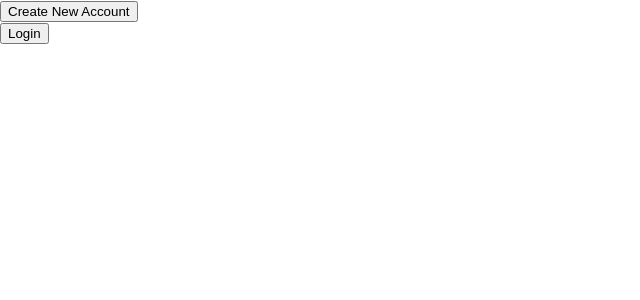
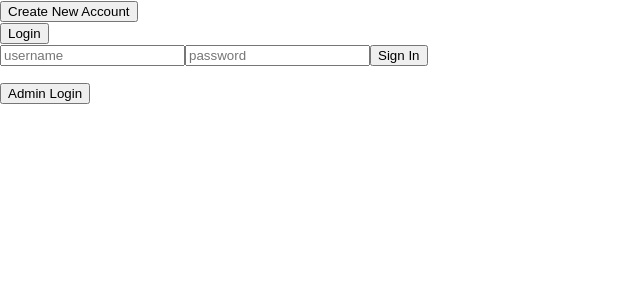
Before and after one commit to m11nh/Habit-Tracker, a React (Create React App) app in the folder code/frontend/: page / in a window 1280 px wide. Both pictures are taken after a click on the button "Login". Shown: the top 300 px of the page, without its empty margins (0-640 px from the left). Built offline with nearby package versions, Linux system fonts and the light colour scheme.

Commit message:
completed admin login authentification

```diff
--- a/code/frontend/src/App.js
+++ b/code/frontend/src/App.js
@@ -3,6 +3,7 @@ import logo from './logo.svg';
 import './App.css';
 import SignupContainer from './containers/SignupContainer'
 import LoginContainer from './containers/LoginContainer'
+import AdminLoginContainer from './containers/AdminLoginContainer'
 import Logout from './containers/Logout'
 import { TimeDateContainer } from './containers/TimeDateContainer'
 import { Habits }from './containers/Habits'
@@ -10,8 +11,9 @@ import Account from './containers/Account'
 
 function App() {
  	localStorage.setItem("API", "http://127.0.0.1:5000/")
+	//localStorage.setItem("type", "")
  	// user is logged in
- 	if (localStorage.getItem("userId")) {
+ 	if (localStorage.getItem("type") === "user") {
 		return (
 			<div>
 				<Logout />
@@ -22,12 +24,23 @@ function App() {
 		);
 	}
 
+	// admin is logged in
+	else if (localStorage.getItem("type") === "admin") {
+		return (
+			<div>
+				<Logout />
+				WATS UP G's
+			</div>
+		)
+	}
+
 	// user not logged in
 	else {
 		return (
 			<div>
 				<SignupContainer />
 				<LoginContainer />
+				<AdminLoginContainer />
 				{localStorage.getItem("message")}
 			</div>
 		)
--- a/code/frontend/src/containers/AdminLoginContainer.js
+++ b/code/frontend/src/containers/AdminLoginContainer.js
@@ -1,8 +1,34 @@
 import React, { useState } from "react"
+import AdminLoginComponent from "./components/AdminLoginComponent"
+import handleAdminLogin from "./components/formHandling/handleAdminLogin"
 
 function AdminLoginContainer() {
+	const [formVisibility, setFormVisibility] = useState("none")
 	const [username, setUsername] = useState("")
 	const [password, setPassword] = useState("")
+	const [errors, setErrors] = useState("")
+
+	function handleSubmit(event) {
+		handleAdminLogin(username, password, setErrors)
+		event.preventDefault()
+	}
+
+	return (
+		<AdminLoginComponent
+			formVisibility={formVisibility}
+			setFormVisibility={setFormVisibility}
+
+			username={username}
+			setUsername={setUsername}
+
+			password={password}
+			setPassword={setPassword}
+
+			handleSubmit={handleSubmit}
+
+			errors={errors}
+		/>
+	)
 
 }
 
--- a/code/frontend/src/containers/LoginContainer.js
+++ b/code/frontend/src/containers/LoginContainer.js
@@ -3,7 +3,7 @@ import LoginComponent from "./components/LoginComponent"
 import handleLogin from "./components/formHandling/handleLogin"
 
 function LoginContainer() {
-	const [formVisibility, setFormVisibility] = useState("")
+	const [formVisibility, setFormVisibility] = useState("None")
 	const [username, setUsername] = useState("")
 	const [password, setPassword] = useState("")
 	const [errors, setErrors] = useState("")
--- a/code/frontend/src/containers/Logout.js
+++ b/code/frontend/src/containers/Logout.js
@@ -4,6 +4,7 @@ function Logout() {
 	function handleClick(event) {
 		localStorage.removeItem("userId")
 		localStorage.removeItem("userName")
+		localStorage.removeItem("type")
 		document.location.reload()
 	}
 	return (
--- /dev/null
+++ b/code/frontend/src/containers/components/AdminLoginComponent.js
@@ -0,0 +1,19 @@
+import React from "react"
+
+function AdminLoginComponent(props) {
+	return (
+		<div>
+			<button onClick={ () =>
+				props.setFormVisibility(prev => (prev === "") ? "none" : "")
+			}> Admin Login </button>
+			<form onSubmit={props.handleSubmit} style={{display: props.formVisibility}}>
+				<input type="text" placeholder="username" value={props.username} onChange={(event) => props.setUsername(event.target.value)}/>
+				<input type="password" placeholder="password" value={props.password} onChange={(event) => props.setPassword(event.target.value)}/>
+				<button> Sign In</button>
+				<p> {props.errors} </p>
+			</form>
+		</div>
+	)
+}
+
+export default AdminLoginComponent
--- a/code/frontend/src/containers/components/LoginComponent.js
+++ b/code/frontend/src/containers/components/LoginComponent.js
@@ -9,12 +9,12 @@ function LoginComponent(props) {
 			<form onSubmit={props.handleSubmit} style={{display: props.formVisibility}} value="">
 				<input type="username" placeholder="username" value={props.username} onChange={props.changeUsername} />
 				<input type="password" placeholder="password" value={props.password} onChange={props.changePassword} />
+				<button>
+					Sign In
+				</button>
 				<p>
 					{props.errors}
 				</p>
-				<button>
-					Sign In
-				</button>
 			</form>
 		</div>
 	)
--- /dev/null
+++ b/code/frontend/src/containers/components/formHandling/handleAdminLogin.js
@@ -0,0 +1,32 @@
+import React from "react"
+import fetchData from "./fetchTools"
+
+function handleAdminLogin(username, password, setErrors) {
+	let API = localStorage.getItem("API")
+	let url = `${API}auth/admin`
+	let data = {
+		"username": username,
+		"password": password
+	}
+
+	let fetch = fetchData(url, data, "POST")
+	fetch.then((response) => {
+		response = {'status' :  response.status, 'myJson' : response.json()};
+		return response
+	}).then(response => {
+		if (response['status'] === 200) {
+			localStorage.setItem("type", "admin")
+			//localStorage.setItem("userId")
+			document.location.reload()
+		}
+		else {
+			response['myJson']
+			.then((myJson) => {
+				setErrors(myJson.error)
+			})
+		}
+	})
+
+}
+
+export default handleAdminLogin
--- a/code/frontend/src/containers/components/formHandling/handleLogin.js
+++ b/code/frontend/src/containers/components/formHandling/handleLogin.js
@@ -20,6 +20,7 @@ function handleLogin(username, password, API, setErrors) {
 				// set id and username of logged in user into localStorage
 				localStorage.setItem("userId", myJson.id)
 				localStorage.setItem("userName", data.username)
+				localStorage.setItem("type", "user")
 
 				// refreshes the page
 				document.location.reload()
```
Also changed, not shown: 2 other files (tests, documents, lock files or other folders).
